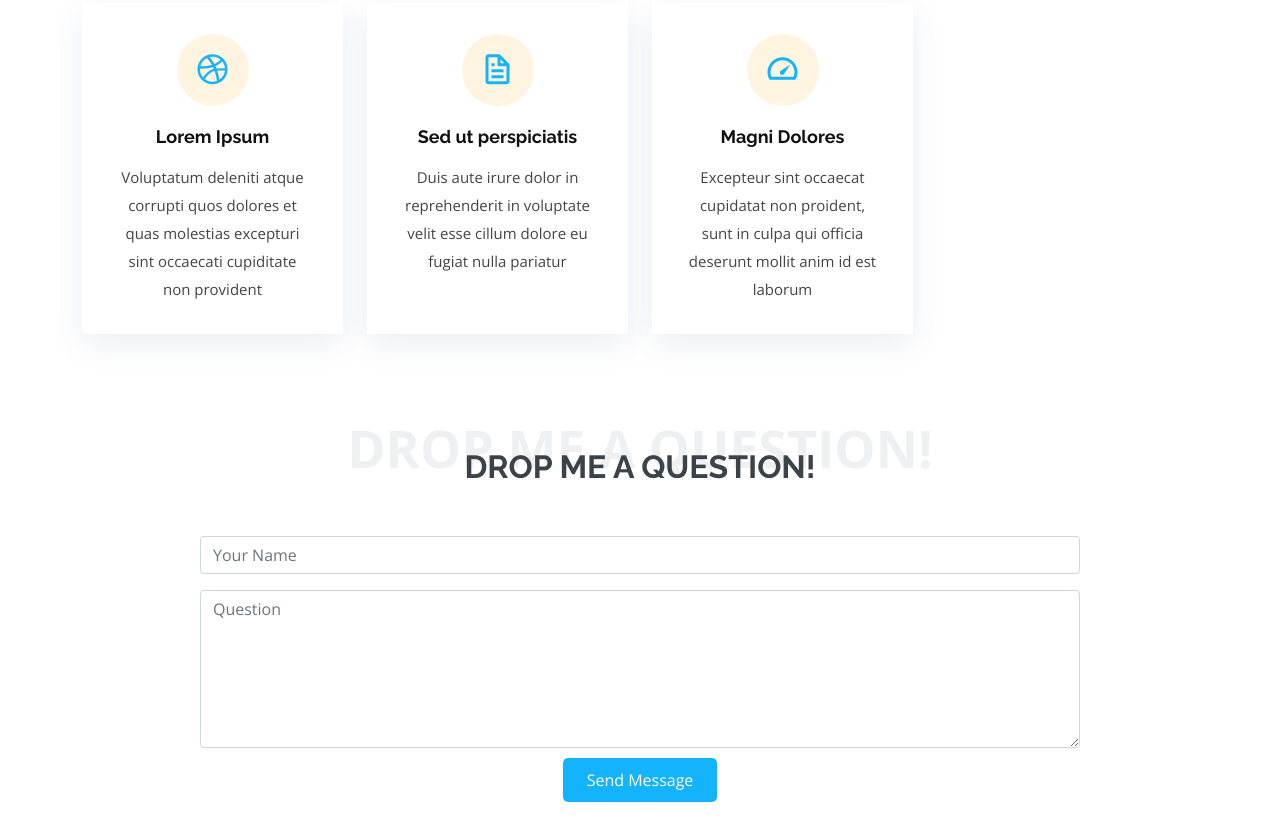
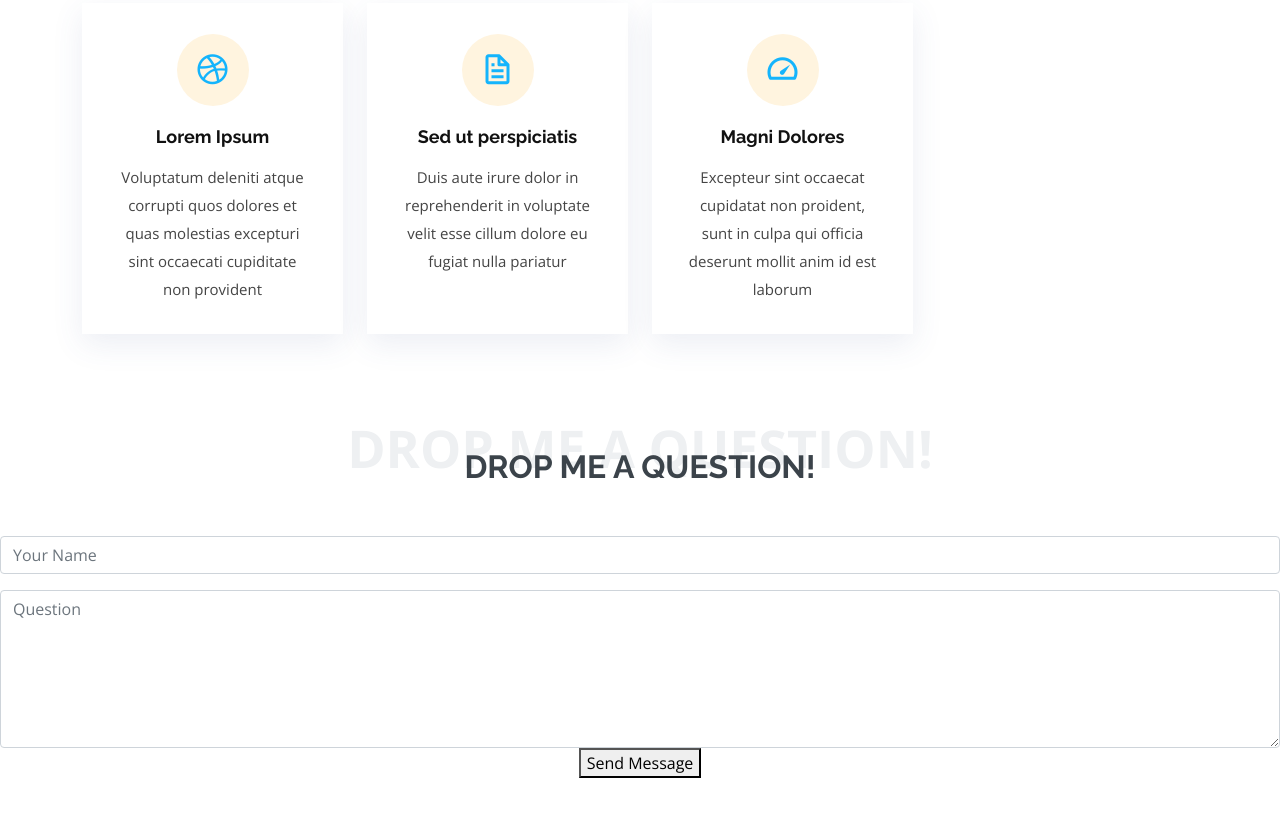
Before and after one commit to ChristopherAng/DC_01, a plain HTML site: page index.html in a window 1280 px wide. Shown: the part 1619-2459 px from the top of the page. After the commit the page ends 2397 px from the top, so only its background shows below. Drawn offline with nearby package versions, Linux system fonts and the light colour scheme.

Commit message:
Update style.css

```diff
--- a/assets/css/style.css
+++ b/assets/css/style.css
@@ -651,11 +651,10 @@ section {
 }
 
 /*form*/
-.myform {
-  margin-left: 200px;
-  margin-right: 200px;
-  margin-bottom: 200px;
-}
+.myform (max-width: 660px){
+	.adjusted-mobile-margin .panel-row-style {
+		margin-left: 20px !important;
+	}
 
 .contact .php-email-form {
   box-shadow: 0 0 30px rgba(214, 215, 216, 0.6);
```
